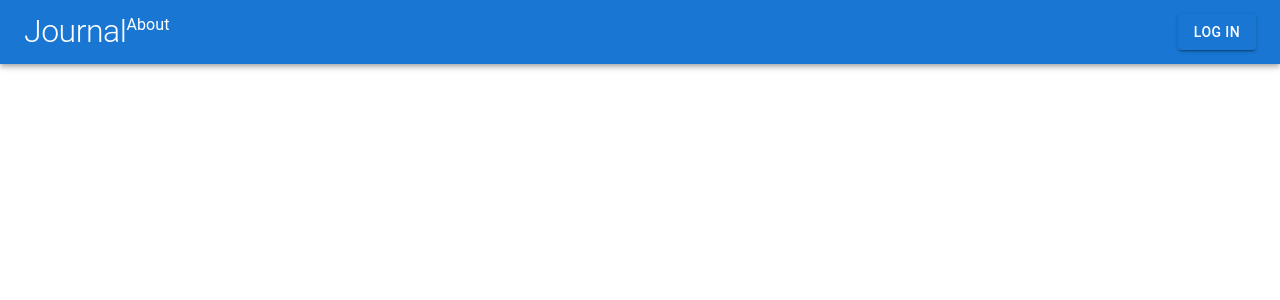
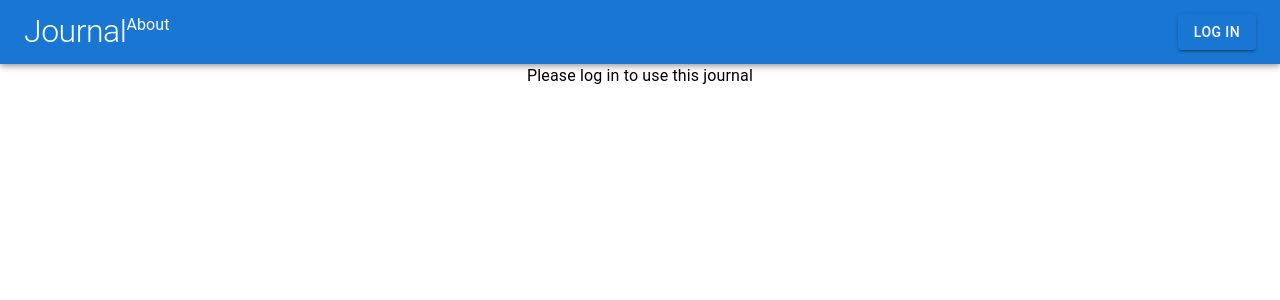
Before and after one commit to mylesgordon/multiverse-journal, a React (Create React App) app in the folder frontend/: page / in a window 1280 px wide. Shown: the top 300 px of the page. Built offline with nearby package versions, Linux system fonts and the light colour scheme.

Commit message:
Added skeleton Journal component

```diff
--- a/frontend/src/App.js
+++ b/frontend/src/App.js
@@ -1,12 +1,14 @@
 import "./App.css";
 import Header from "./components/Header";
+import Home from "./components/Home";
 
 function App() {
-  return (
-    <div className="App">
-      <Header />
-    </div>
-  );
+    return (
+        <div className="App">
+            <Header />
+            <Home />
+        </div>
+    );
 }
 
 export default App;
--- a/frontend/src/components/Header.jsx
+++ b/frontend/src/components/Header.jsx
@@ -1,4 +1,4 @@
-import React, { useEffect } from "react";
+import React from "react";
 import { useAuth0 } from "@auth0/auth0-react";
 
 import AppBar from "@mui/material/AppBar";
@@ -9,10 +9,6 @@ import Typography from "@mui/material/Typography";
 
 const Header = () => {
     const { isAuthenticated, loginWithRedirect, logout } = useAuth0();
-
-    useEffect(() => {
-        console.log(isAuthenticated);
-    }, [isAuthenticated]);
 
     return (
         <AppBar position="static">
--- /dev/null
+++ b/frontend/src/components/Home.jsx
@@ -0,0 +1,21 @@
+import React from "react";
+import { useAuth0 } from "@auth0/auth0-react";
+import Typography from "@mui/material/Typography";
+
+import Journal from "./Journal";
+
+const Home = () => {
+    const { isAuthenticated } = useAuth0();
+
+    return (
+        <main>
+            {isAuthenticated ? (
+                <Journal />
+            ) : (
+                <Typography>Please log in to use this journal</Typography>
+            )}
+        </main>
+    );
+};
+
+export default Home;
--- /dev/null
+++ b/frontend/src/components/Journal.jsx
@@ -0,0 +1,10 @@
+import React from "react";
+import { useAuth0 } from "@auth0/auth0-react";
+
+const Journal = () => {
+    const { user } = useAuth0();
+
+    return <div>{user.sub}</div>;
+};
+
+export default Journal;
```
